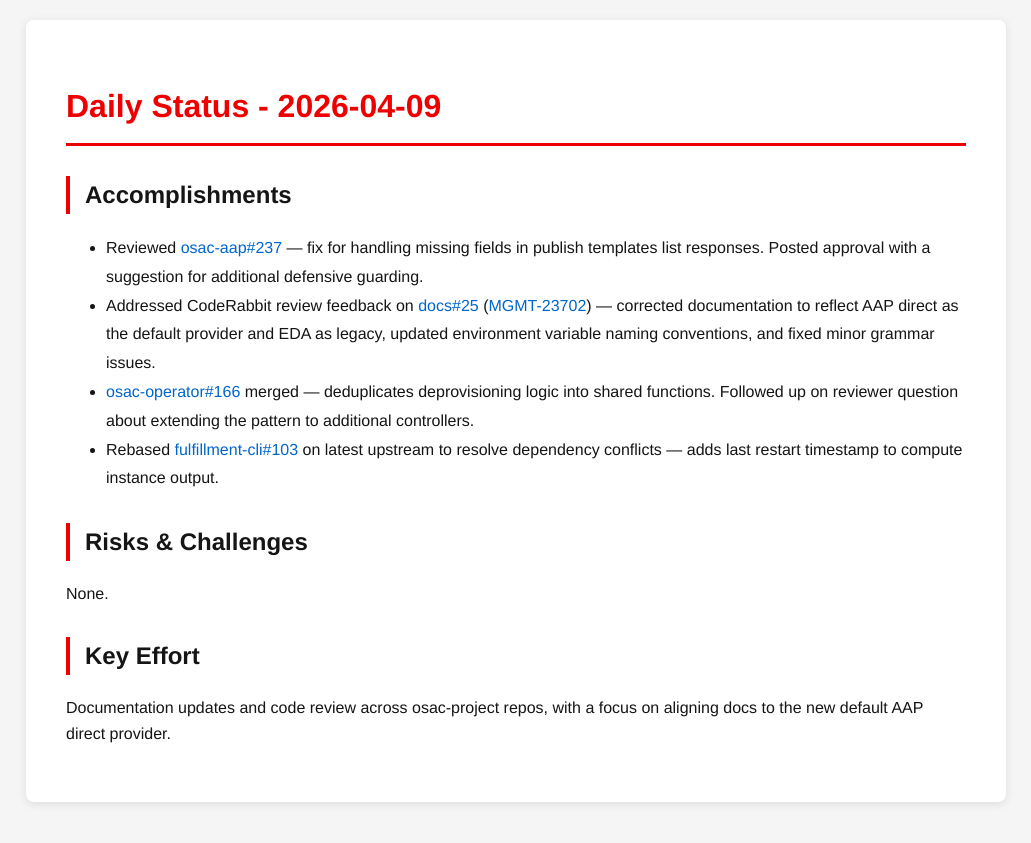
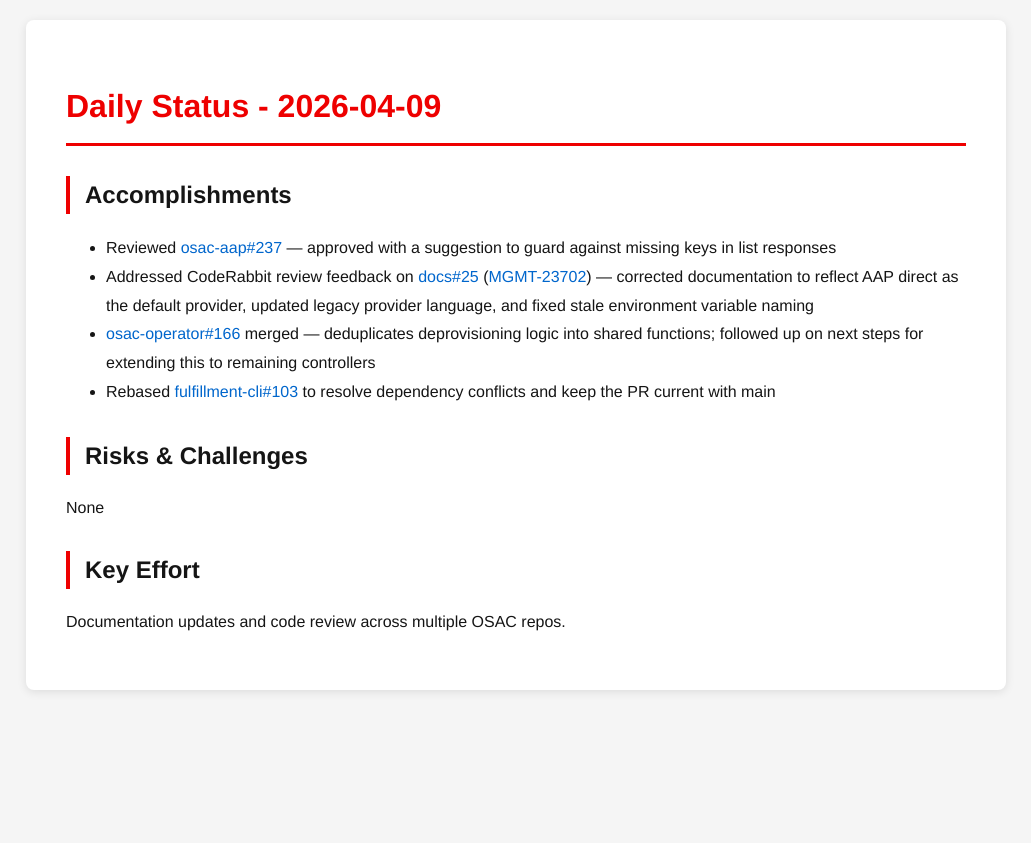
Before and after one commit to tzvatot/daily-status, a Jekyll site: the page built from 2026-04-09.md, in a window 1280 px wide. Shown: the top 843 px of the page, without its empty margins (124-1155 px from the left). Built offline with Jekyll 4.4.1, drawn with Linux system fonts in a browser that asks for light colours.

Commit message:
Daily status update - 2026-04-09

```diff
--- a/2026-04-09.md
+++ b/2026-04-09.md
@@ -7,13 +7,13 @@
 # Daily Status - 2026-04-09
 
 ## Accomplishments
-- Reviewed [osac-aap#237](https://github.com/osac-project/osac-aap/pull/237) — fix for handling missing fields in publish templates list responses. Posted approval with a suggestion for additional defensive guarding.
-- Addressed CodeRabbit review feedback on [docs#25](https://github.com/osac-project/docs/pull/25) ([MGMT-23702](https://issues.redhat.com/browse/MGMT-23702)) — corrected documentation to reflect AAP direct as the default provider and EDA as legacy, updated environment variable naming conventions, and fixed minor grammar issues.
-- [osac-operator#166](https://github.com/osac-project/osac-operator/pull/166) merged — deduplicates deprovisioning logic into shared functions. Followed up on reviewer question about extending the pattern to additional controllers.
-- Rebased [fulfillment-cli#103](https://github.com/osac-project/fulfillment-cli/pull/103) on latest upstream to resolve dependency conflicts — adds last restart timestamp to compute instance output.
+- Reviewed [osac-aap#237](https://github.com/osac-project/osac-aap/pull/237) — approved with a suggestion to guard against missing keys in list responses
+- Addressed CodeRabbit review feedback on [docs#25](https://github.com/osac-project/docs/pull/25) ([MGMT-23702](https://issues.redhat.com/browse/MGMT-23702)) — corrected documentation to reflect AAP direct as the default provider, updated legacy provider language, and fixed stale environment variable naming
+- [osac-operator#166](https://github.com/osac-project/osac-operator/pull/166) merged — deduplicates deprovisioning logic into shared functions; followed up on next steps for extending this to remaining controllers
+- Rebased [fulfillment-cli#103](https://github.com/osac-project/fulfillment-cli/pull/103) to resolve dependency conflicts and keep the PR current with main
 
 ## Risks & Challenges
-None.
+None
 
 ## Key Effort
-Documentation updates and code review across osac-project repos, with a focus on aligning docs to the new default AAP direct provider.
+Documentation updates and code review across multiple OSAC repos.
```
